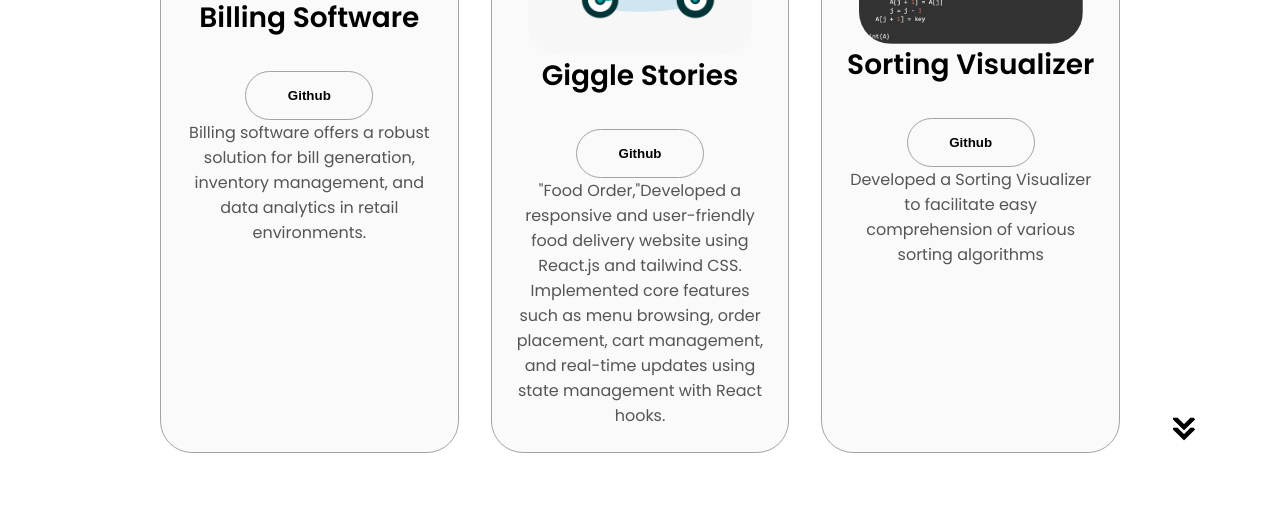
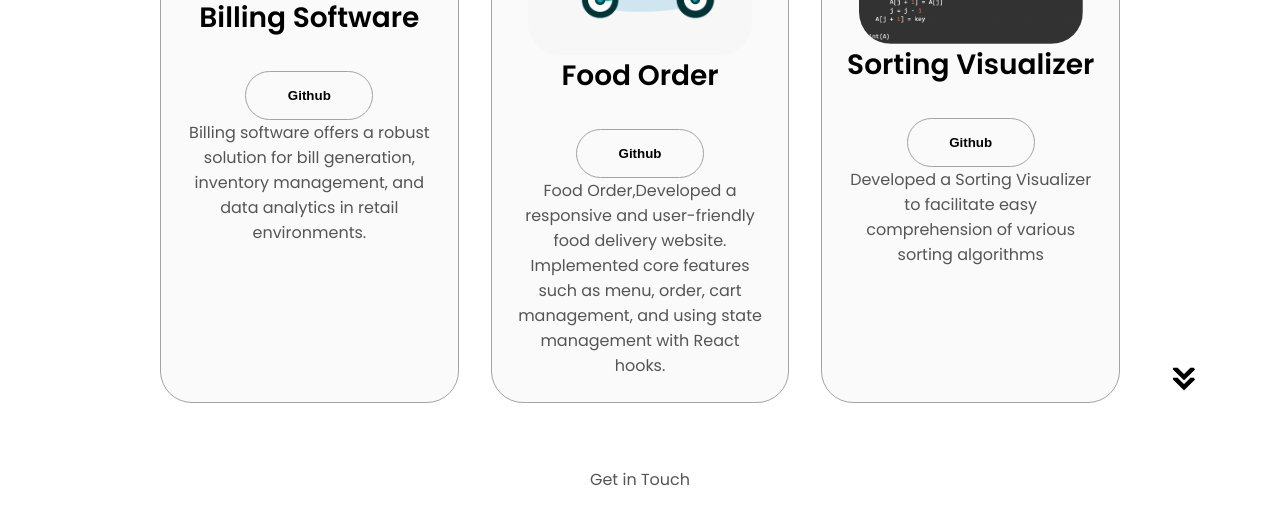
Before and after one commit to ajaykhalate2019/Portfolio, a plain HTML site: page index.html in a window 1280 px wide. Shown: the part 2335-2844 px from the top of the page. Drawn offline with Linux system fonts and the light colour scheme.

Commit message:
Portfolio

```diff
--- a/index.html
+++ b/index.html
@@ -172,7 +172,7 @@
                 class="project-img"
               />
             </div>
-            <h2 class="experience-sub-title project-title">Giggle Stories</h2>
+            <h2 class="experience-sub-title project-title">Food Order</h2>
             <div class="btn-container">
               <button
                 class="btn btn-color-2 project-btn"
@@ -182,8 +182,8 @@
               </button>
 
             </div>
-            <p>"Food Order,"Developed a responsive and user-friendly food delivery website using React.js and tailwind CSS.
-                Implemented core features such as menu browsing, order placement, cart management, and real-time updates
+            <p>Food Order,Developed a responsive and user-friendly food delivery website.
+                Implemented core features such as menu, order, cart management, and
                 using state management with React hooks.</p>
           </div>
           <div class="details-container color-container">
```
